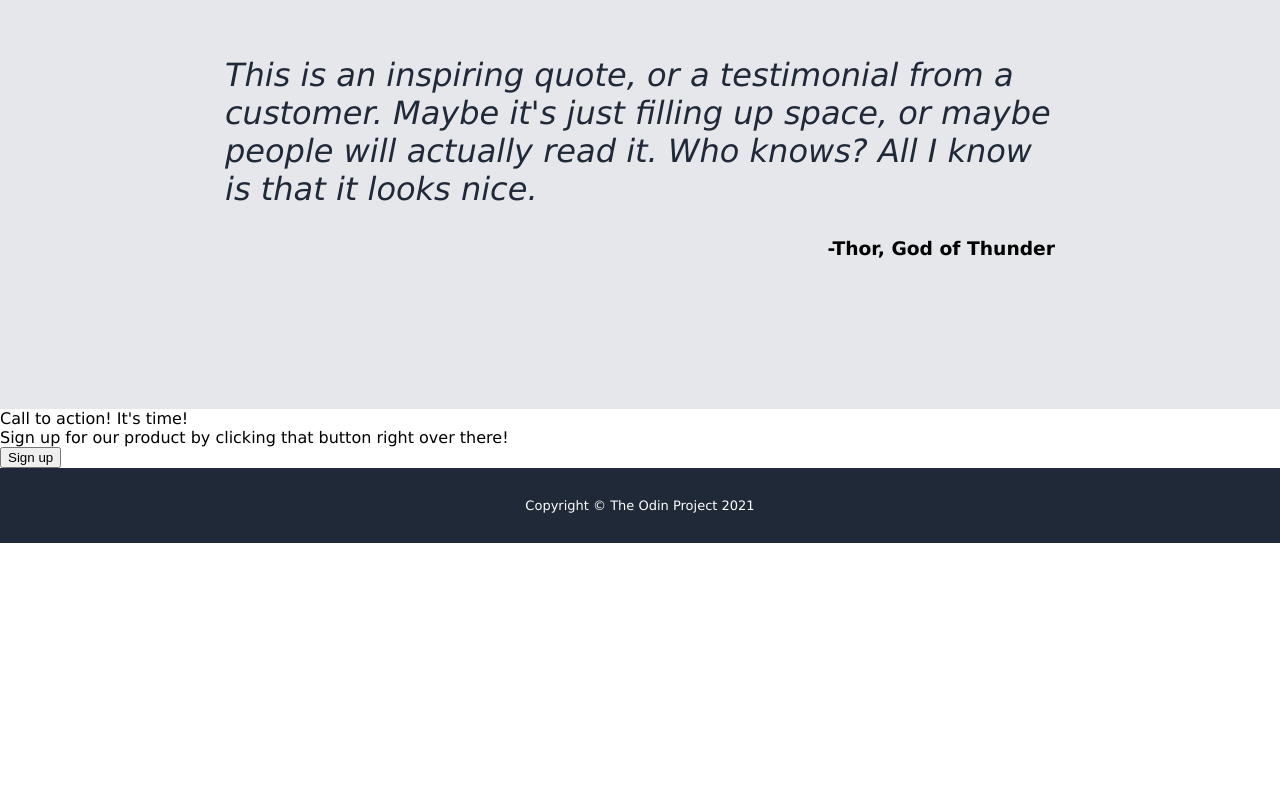
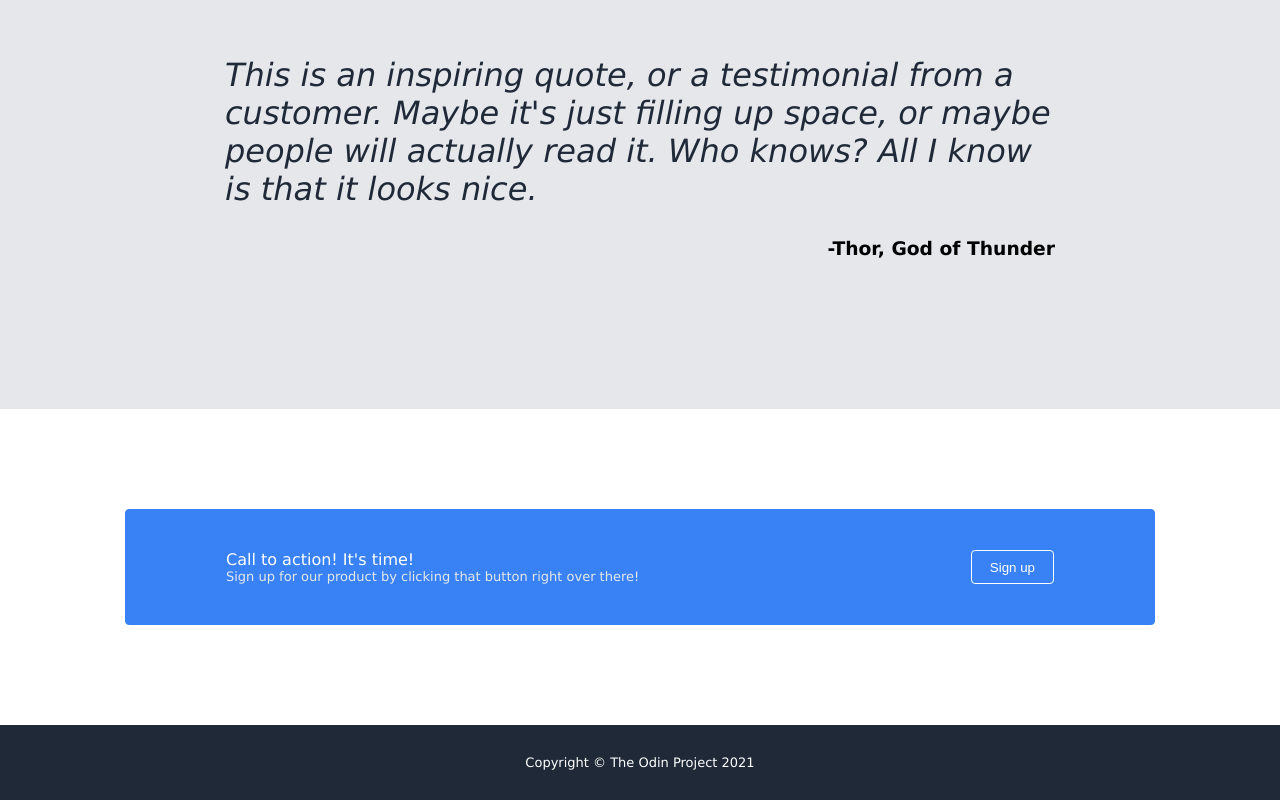
Before and after one commit to marshmer/landing-page, a plain HTML site: page index.html in a window 1280 px wide. Shown: the part 745-1545 px from the top of the page. Before the commit the page ends 1288 px from the top, so only its background shows below. Drawn offline with Linux system fonts and the light colour scheme.

Commit message:
Style action-section and update splash-button color

```diff
--- a/style.css
+++ b/style.css
@@ -75,10 +75,11 @@ a {
 
 .second-text {
     font-size: 13px;
+    color: #E5E7EB;
 }
 
 .splash-button {
-    background-color: rgb(30, 109, 255);
+    background-color: #3882F6;
     color: white;
     border: none;
     border-radius: 4px;
@@ -119,3 +120,29 @@ h3 {
     justify-content: flex-end;
     margin: 0;
 }
+
+/* Styling for action-section */
+
+.action-container {
+    border: 1px solid #3882F6;
+    border-radius: 4px;
+    background-color: #3882F6;
+    color: white;
+    display: flex;
+    justify-content: space-between;
+    margin: 100px 125px 100px 125px;
+    padding: 40px 100px 40px 100px;
+}
+
+.action-text-small {
+    font-size: 13px;
+    color: #E5E7EB;
+}
+
+.sign-up {
+    color: white;
+    background-color: #3882F6;
+    border: 1px solid white;
+    border-radius: 4px;
+    padding: 3px 18px 3px 18px;
+}
```
